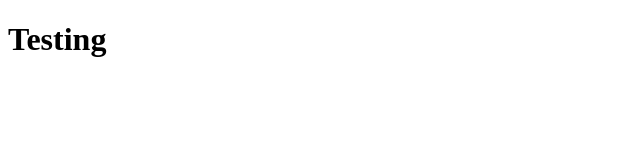
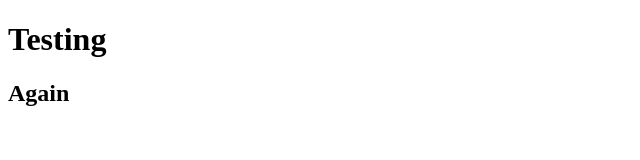
Before and after one commit to febrianAditya/helloworld2, a website: page index.html in a window 1280 px wide. Shown: the whole page, without its empty margins (0-640 px from the left). Drawn offline with Linux system fonts and the light colour scheme.

Commit message:
testing again

```diff
--- a/index.html
+++ b/index.html
@@ -7,5 +7,6 @@
 </head>
 <body>
     <h1>Testing</h1>
+    <h2>Again</h2>
 </body>
 </html>
```
